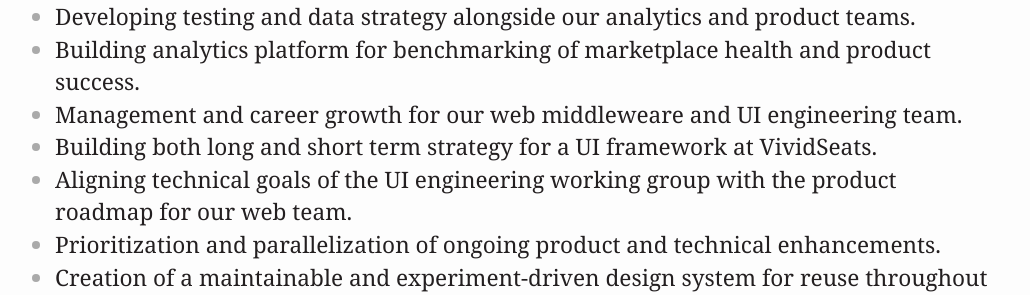
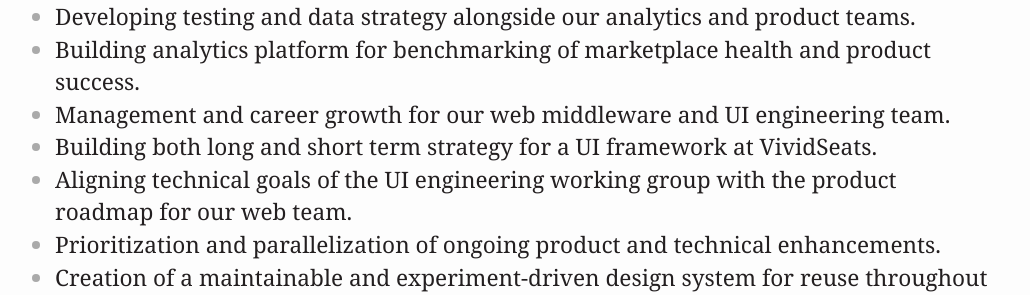
Before and after one commit to billHinderman/resume, a Jekyll site: the page built from index.html, in a window 1280 px wide and 900 px high, scrolled down 2397 px. Shown: the part 161-456 px from the top of the window, without its empty margins (121-1151 px from the left). Built offline with Jekyll 4.4.1, drawn with Linux system fonts in a browser that asks for light colours.

Commit message:
Fixing middleware typo

```diff
--- a/_includes/section-work.html
+++ b/_includes/section-work.html
@@ -45,7 +45,7 @@
             <li><span class="text-black">Architecting a no-downtime cross-platform experimentation service for use by all of our customer-facing websites and apps.</span></li>
             <li><span class="text-black">Developing testing and data strategy alongside our analytics and product teams.</span></li>
             <li><span class="text-black">Building analytics platform for benchmarking of marketplace health and product success.</span></li>
-            <li><span class="text-black">Management and career growth for our web middleweare and UI engineering team.</span></li>
+            <li><span class="text-black">Management and career growth for our web middleware and UI engineering team.</span></li>
             <li><span class="text-black">Building both long and short term strategy for a UI framework at VividSeats.</span></li>
             <li><span class="text-black">Aligning technical goals of the UI engineering working group with the product roadmap for our web team.</span></li>
             <li><span class="text-black">Prioritization and parallelization of ongoing product and technical enhancements.</span></li>
```
